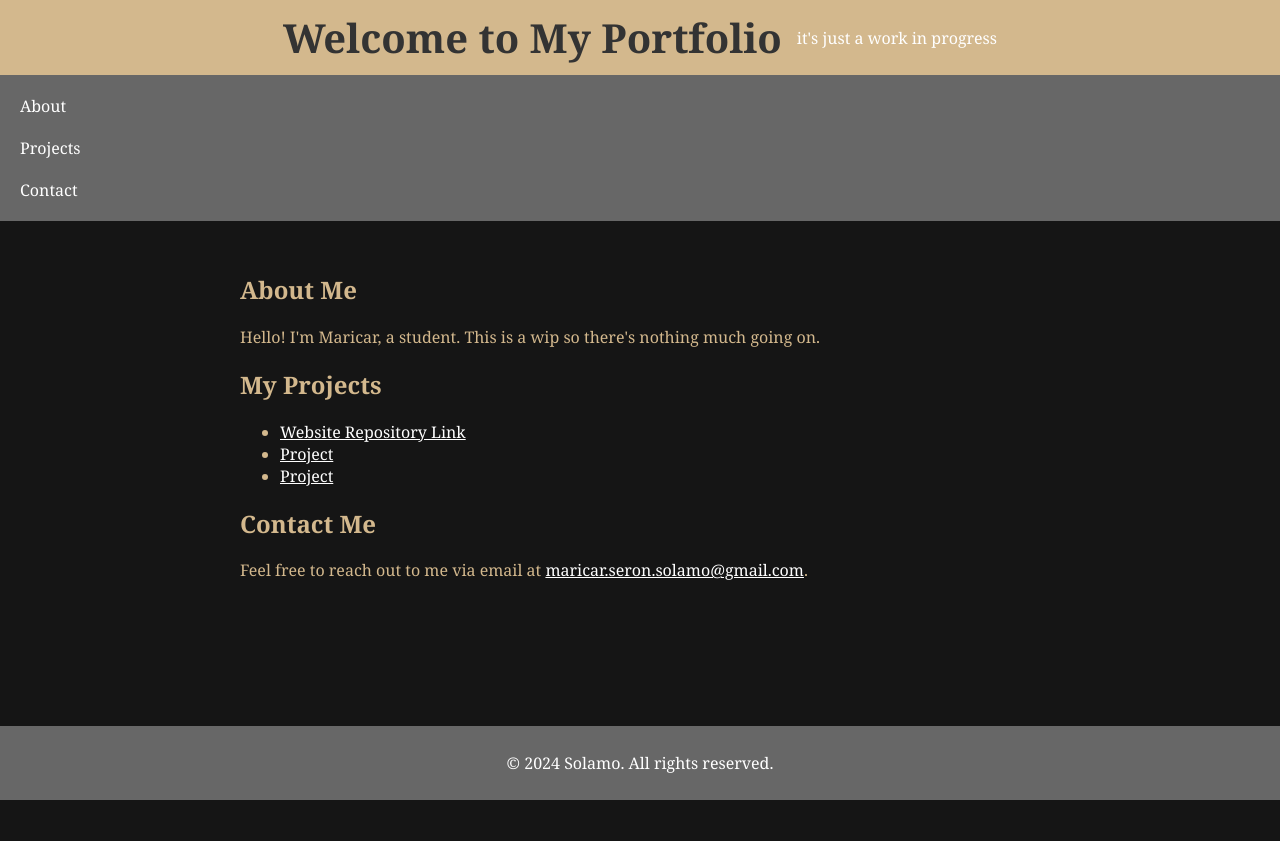
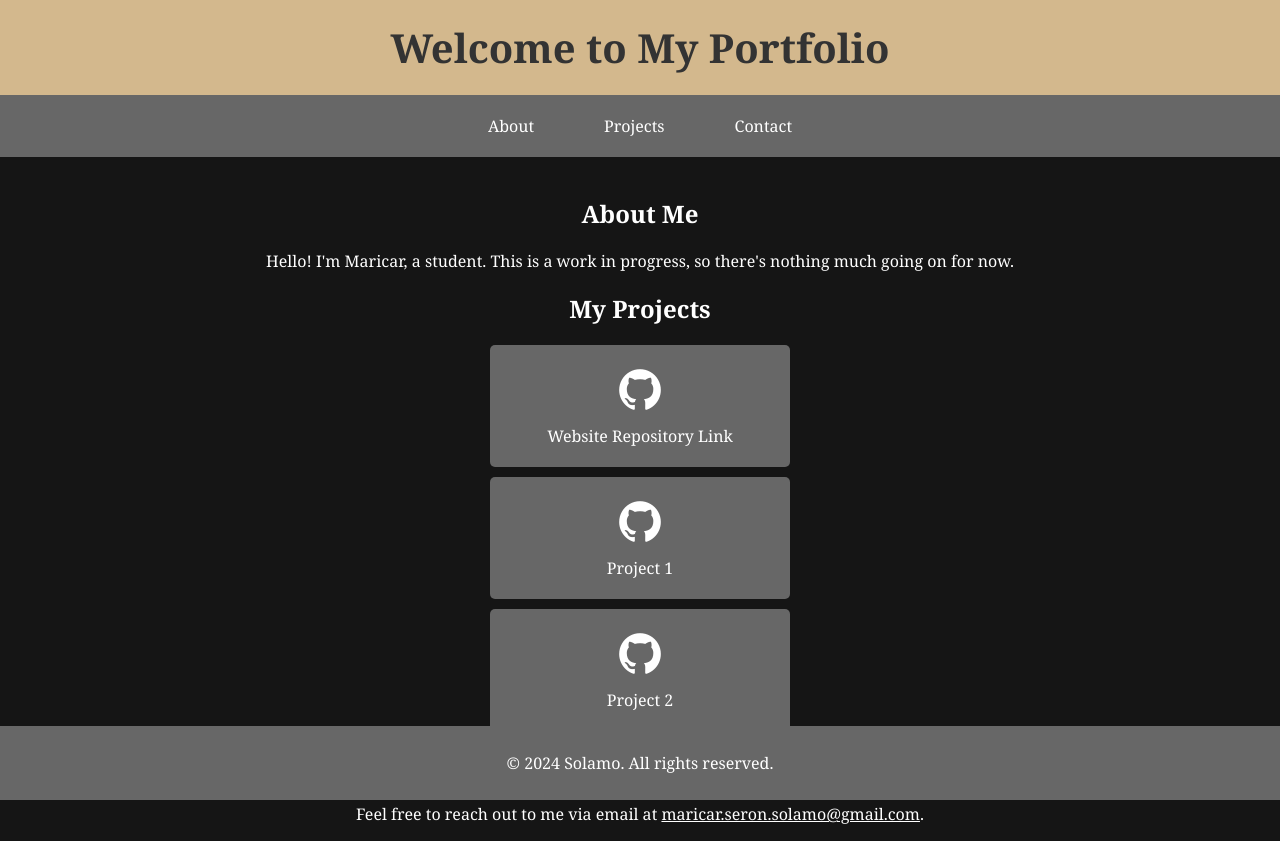
Before and after one commit to Astraea11/github-portfolio, a PHP site: page / in a window 1280 px wide. Before the commit the page ends 800 px from the top, so only its background shows below. Run offline with PHP 8.4, Linux system fonts and the light colour scheme.

Commit message:
massive overhaul

```diff
--- a/css/port.css
+++ b/css/port.css
@@ -3,16 +3,18 @@ body {
     margin: 0;
     padding: 0;
     background-color: #151515;
-    color: #FFFFFF;;
+    color: #FFFFFF;
+    display: flex;
+    flex-direction: column;
+    align-items: center;
+    justify-content: center;
+    text-align: center;
   }
 
   header {
     background: #D3B88D;
-    padding: 10px 0;
-    display: flex;
-    gap: 15px;
-    align-items: center;
-    justify-content: center;
+    padding: 20px 0;
+    width: 100%;
   }
 
   header h1 {
@@ -23,6 +25,7 @@ body {
 
   nav {
     background-color: #676767;
+    width: 100%;
     padding: 10px 0;
   }
 
@@ -30,7 +33,6 @@ body {
     list-style-type: none;
     display: flex;
     justify-content: center;
-    align-items: center;
     margin: 0;
     padding: 0;
   }
@@ -44,6 +46,7 @@ body {
     text-decoration: none;
     padding: 10px 20px;
     display: block;
+    transition: background-color 0.3s ease;
   }
 
   nav a:hover {
@@ -53,8 +56,34 @@ body {
   main {
     padding: 2rem;
     max-width: 800px;
-    margin: auto;
-    color: #D3B88D;
+  }
+
+  .project-list {
+    list-style-type: none;
+    padding: 0;
+  }
+
+  .project-list li {
+    margin: 10px 0;
+  }
+
+  .project-list a {
+    display: inline-flex;
+    flex-direction: column;
+    background-color: #676767;
+    color: white;
+    padding: 20px;
+    width: 300px;
+    text-align: center;
+    text-decoration: none;
+    border-radius: 5px;
+    transition: background-color 0.3s ease;
+    gap: 10px;
+    box-sizing: border-box;
+  }
+
+  .project-list a:hover {
+    background-color: #8D8D8D;
   }
 
   footer {
@@ -65,8 +94,14 @@ body {
     position: fixed;
     width: 100%;
     bottom: 0;
-    z-index: 1;
   }
-a {
+
+  a {
     color: white !important;
+  }
+  .text {
+    padding-top: 20px;
+  }
+.size {
+    font-size: 50px;
 }
--- a/index.html
+++ b/index.html
@@ -1,42 +1,45 @@
 <!DOCTYPE html>
 <html lang="en">
-    <meta charset="UTF-8">
-    <meta name="viewport" content="width=device-width, initial-scale=1.0">
-    <link rel="stylesheet" type="text/css" href="css/port.css">
 <head>
+  <meta charset="UTF-8">
+  <meta name="viewport" content="width=device-width, initial-scale=1.0">
+  <link rel="stylesheet" type="text/css" href="port.css">
+  <link href="https://cdn.jsdelivr.net/npm/remixicon@2.5.0/fonts/remixicon.css" rel="stylesheet">
   <title>Github Portfolio</title>
 </head>
+
 <body>
   <header>
     <h1>Welcome to My Portfolio</h1>
-    <p>it's just a work in progress</p>
   </header>
   <nav>
-    <a href="#">About</a>
-    <a href="#">Projects</a>
-    <a href="#">Contact</a>
+    <ul>
+      <li><a href="#about">About</a></li>
+      <li><a href="#projects">Projects</a></li>
+      <li><a href="#contact">Contact</a></li>
+    </ul>
   </nav>
 
-  <main class ="text">
-    <section id="about">
+  <div class="text">
+    <div id="about">
       <h2>About Me</h2>
-      <p>Hello! I'm Maricar, a student. This is a wip so there's nothing much going on.</p>
-    </section>
+      <p>Hello! I'm Maricar, a student. This is a work in progress, so there's nothing much going on for now.</p>
+    </div>
 
-    <section id="projects">
+    <div id="projects">
       <h2>My Projects</h2>
-      <ul>
-        <li><a href="https://github.com/Astraea11/website-code.git" target="_blank">Website Repository Link</a></li>
-        <li><a href="#" target="_blank">Project</a></li>
-        <li><a href="#" target="_blank">Project</a></li>
+      <ul class="project-list">
+        <li><a href="https://github.com/Astraea11/website-code.git" target="_blank"><i class="ri-github-fill size"></i> Website Repository Link</a></li>
+        <li><a href="#" target="_blank"><i class="ri-github-fill size"></i> Project 1</a></li>
+        <li><a href="#" target="_blank"><i class="ri-github-fill size"></i> Project 2</a></li>
       </ul>
-    </section>
+    </div>
 
-    <section id="contact">
+    <div id="contact">
       <h2>Contact Me</h2>
       <p>Feel free to reach out to me via email at <a href="#">maricar.seron.solamo@gmail.com</a>.</p>
-    </section>
-  </main>
+    </div>
+  </div>
 
   <footer>
     <p>&copy; 2024 Solamo. All rights reserved.</p>
```
